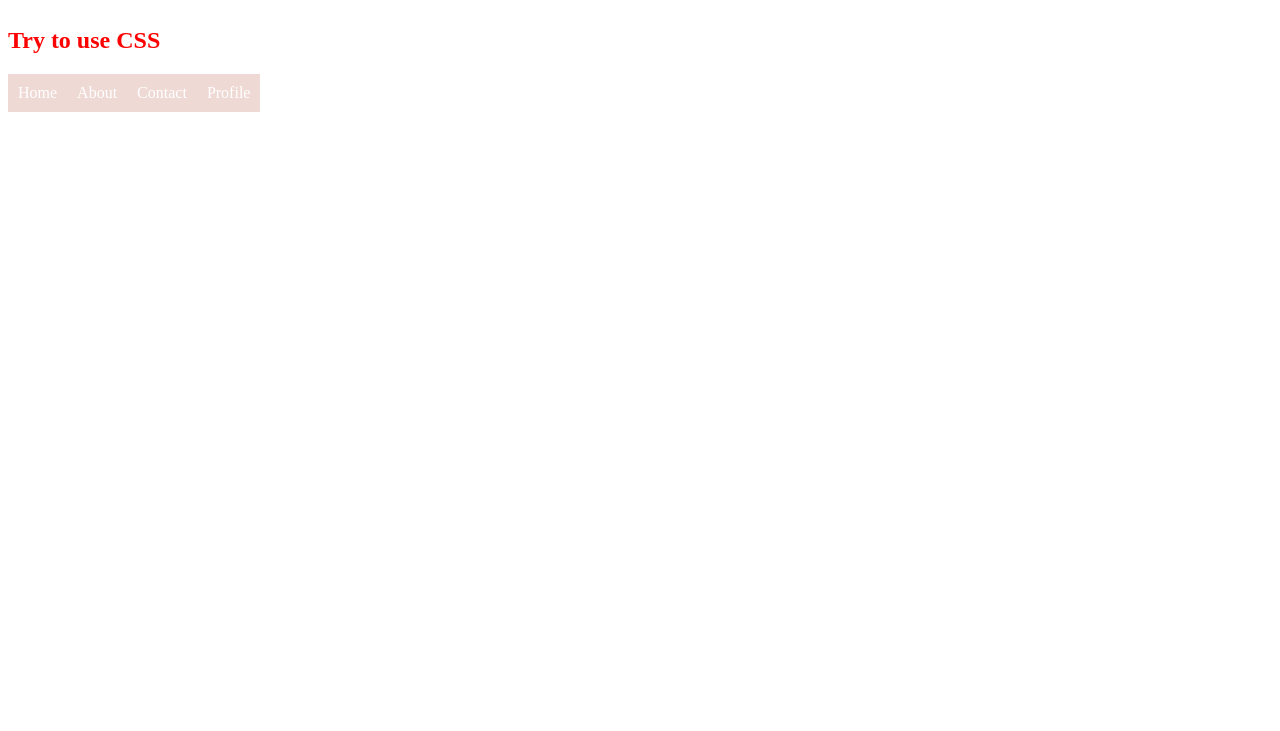
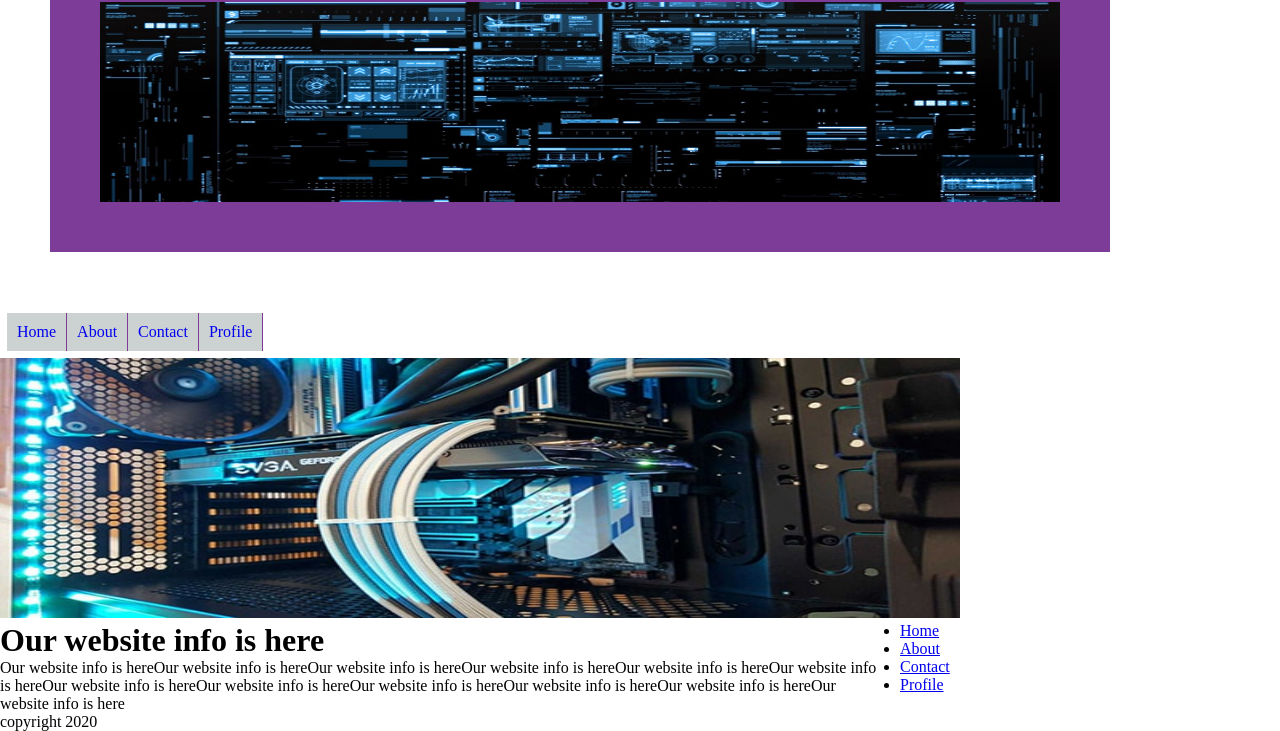
Before and after one commit to atiqrs/Web-design-and-development, a plain HTML site: page Project-1/index.html in a window 1280 px wide. Shown: the part 98-829 px from the top of the page. Before the commit the page ends 800 px from the top, so only its background shows below. Drawn offline with Linux system fonts and the light colour scheme.

Commit message:
CSS code to making a website

```diff
--- a/Project-1/index.html
+++ b/Project-1/index.html
@@ -5,16 +5,42 @@
 		<link href="style.css" rel="stylesheet" type="text/css"/>
 	</head>
 
-	<body id="main">
-		<h1 >Try to use CSS</h1>
-		<!-- Comment -->
-		<h2 >Try to use CSS</h2>
-		<ul class="mainmenu">
-			<li><a href="#main">Home</a></li>
-			<li><a href="about.html">About</a></li>
-			<li><a href="contact.html">Contact</a></li>
-			<li><a href="profile.html">Profile</a></li>
-		</ul>
+	<body>
+		<div class="header">
+			<img src="image.jpg">
+		</div>
+		<div class="mainmenu">
+			<ul>
+				<li><a href="#main">Home</a></li>
+				<li><a href="about.html">About</a></li>
+				<li><a href="contact.html">Contact</a></li>
+				<li><a href="profile.html">Profile</a></li>
+			</ul>
+		</div>
+
+		<div class="slider">
+			<img src="galary3.jpg">
+		</div>
+
+		<div class="info">
+			<div class="raw">
+				<h1>Our website info is here</h1>
+				<p>Our website info is hereOur website info is hereOur website info is hereOur website info is hereOur website info is hereOur website info is hereOur website info is hereOur website info is hereOur website info is hereOur website info is hereOur website info is hereOur website info is here</p>
+			</div>
+			<div class="mainmenu2">
+				<ul>
+					<li><a href="#main">Home</a></li>
+					<li><a href="about.html">About</a></li>
+					<li><a href="contact.html">Contact</a></li>
+					<li><a href="profile.html">Profile</a></li>
+				</ul>
+			</div>
+		</div>
+
+		<div class="footer">
+			<p>copyright 2020</p>
+		</div>
+
 	</body>
 
 </html>
--- a/Project-1/style.css
+++ b/Project-1/style.css
@@ -1,6 +1,16 @@
-h1{color:green; font-size: 50px;}
-h2{color: red; font-family: Algerian}
-.mainmenu{margin: 0px; padding: 0px; list-style: none}
-.mainmenu li{float: left;}
-.mainmenu li a{display: block; padding: 10px; background: #EFD9D4; color: #FFFFFF; text-decoration: none;}
+*{margin: 0px; padding: 0px;}
+
+.header img{width: 960px; height: 200px; background: #7D3C98; padding: 50px; margin: 50px;}
+.mainmenu{overflow: hidden; ;margin:5px; padding: 2px; list-style: none;}
+.mainmenu ul{margin: 0px; padding: 0px; list-style: none;}
+.mainmenu ul li{float: left; border-right: 1px solid #7D3C98;}
+.mainmenu li a{display: block; background: #CCD1D1; padding: 10px; text-decoration: none;}
 .mainmenu li a.hover{}
+.slider {overflow: hidden;}
+.slider img{width: 960px;height: 260px;}
+.info{overflow: hidden;}
+.raw{float: left; width: 880px; margin-right: 20px;}
+/*.raw h1{}
+.raw p{width: 840px;}*/
+.menu2{float: right; width: 60px;}
+.footer{overflow: hidden;}
```
Also changed, not shown: Project-1/galary3.jpg (added), Project-1/image.jpg (added).
